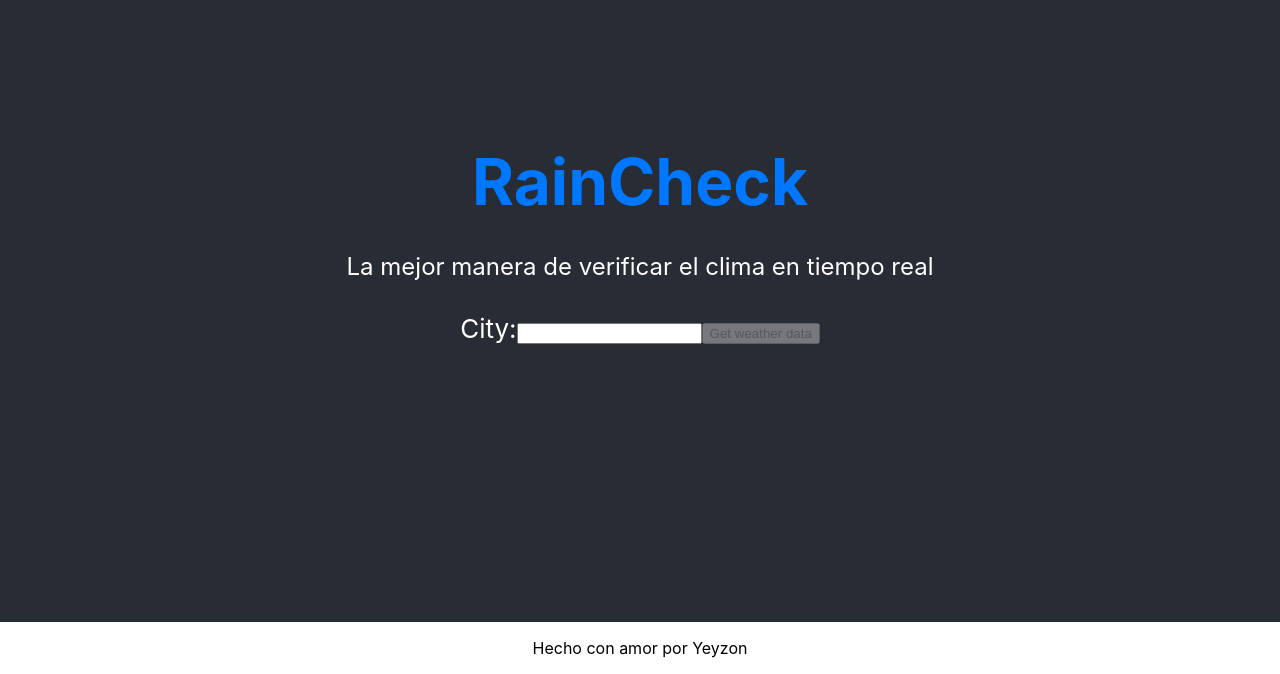
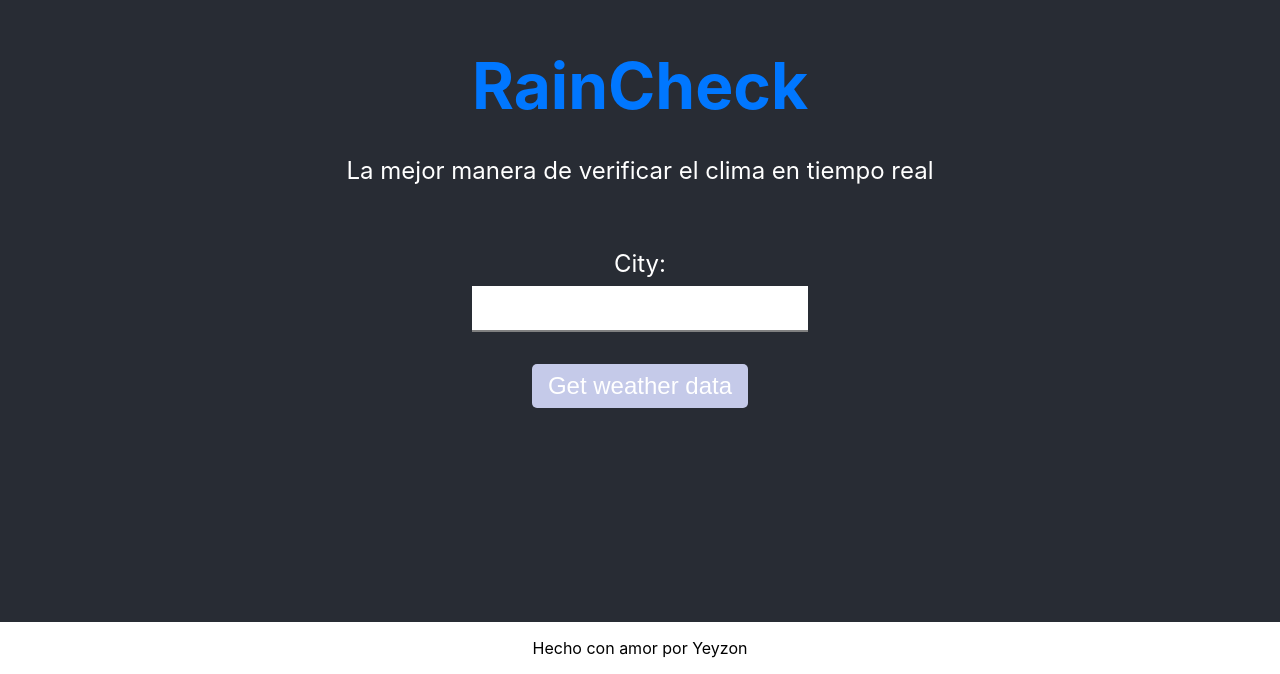
Before and after one commit to Yeyz75/RainCkeck, a React (Create React App) app: page / in a window 1280 px wide. Shown: the part 178-852 px from the top of the page. Built offline with nearby package versions, Linux system fonts and the light colour scheme.

Commit message:
Mejorando diseño de LocationSearch.css

```diff
--- a/src/components/LocationSearch.js
+++ b/src/components/LocationSearch.js
@@ -1,4 +1,5 @@
 import React, { useState, useEffect } from 'react';
+import '../styles/LocationSearch.css';
 import { getWeatherData } from '../services/weather';
 
 function LocationSearch() {
--- a/src/styles/LocationSearch.css
+++ b/src/styles/LocationSearch.css
@@ -1,44 +1,67 @@
+form {
+    display: flex;
+    flex-direction: column;
+    align-items: center;
+    justify-content: center;
+    margin: 2rem;
+}
+
+label {
+    font-size: 1.5rem;
+    margin-bottom: 0.5rem;
+}
+
 input {
-    padding: 8px;
-    font-size: 1rem;
+    font-size: 1.5rem;
+    padding: 0.5rem;
     border: none;
-    border-bottom: 1px solid #ccc;
-    margin-right: 8px;
-    width: 60%;
-    transition: border-bottom-color 0.2s ease-in-out;
+    border-bottom: 2px solid gray;
+    width: 20rem;
+    margin-bottom: 2rem;
 }
 
 input:focus {
     outline: none;
-    border-bottom-color: #0077ff;
+    border-bottom: 2px solid #3d5afe;
+}
+
+ul {
+    list-style: none;
+    margin: 0;
+    padding: 0;
+    background-color: rgb(37, 109, 34);
+    border: 2px solid gray;
+    border-radius: 5px;
+    max-height: 15rem;
+    overflow: auto;
+}
+
+li {
+    font-size: 1.5rem;
+    padding: 0.5rem;
+    cursor: pointer;
+}
+
+li:hover {
+    background-color: #5e1c1c;
 }
 
 button {
-    padding: 8px 16px;
-    font-size: 1rem;
-    background-color: #0077ff;
+    font-size: 1.5rem;
+    padding: 0.5rem 1rem;
+    background-color: #3d5afe;
+    color: white;
     border: none;
-    color: white;
+    border-radius: 5px;
     cursor: pointer;
     transition: background-color 0.2s ease-in-out;
 }
 
-button:hover {
-    background-color: #0062cc;
+button:disabled {
+    background-color: #c5cae9;
+    cursor: not-allowed;
 }
 
-.result {
-    margin-top: 16px;
-    border-radius: 8px;
-    border: 1px solid #ccc;
-    padding: 16px;
-    background-color: #f5f5f5;
-    font-size: 1rem;
-    display: flex;
-    flex-direction: column;
-    align-items: center;
+button:hover:not(:disabled) {
+    background-color: #5268db;
 }
-
-.result p {
-    margin: 8px 0;
-}
```
